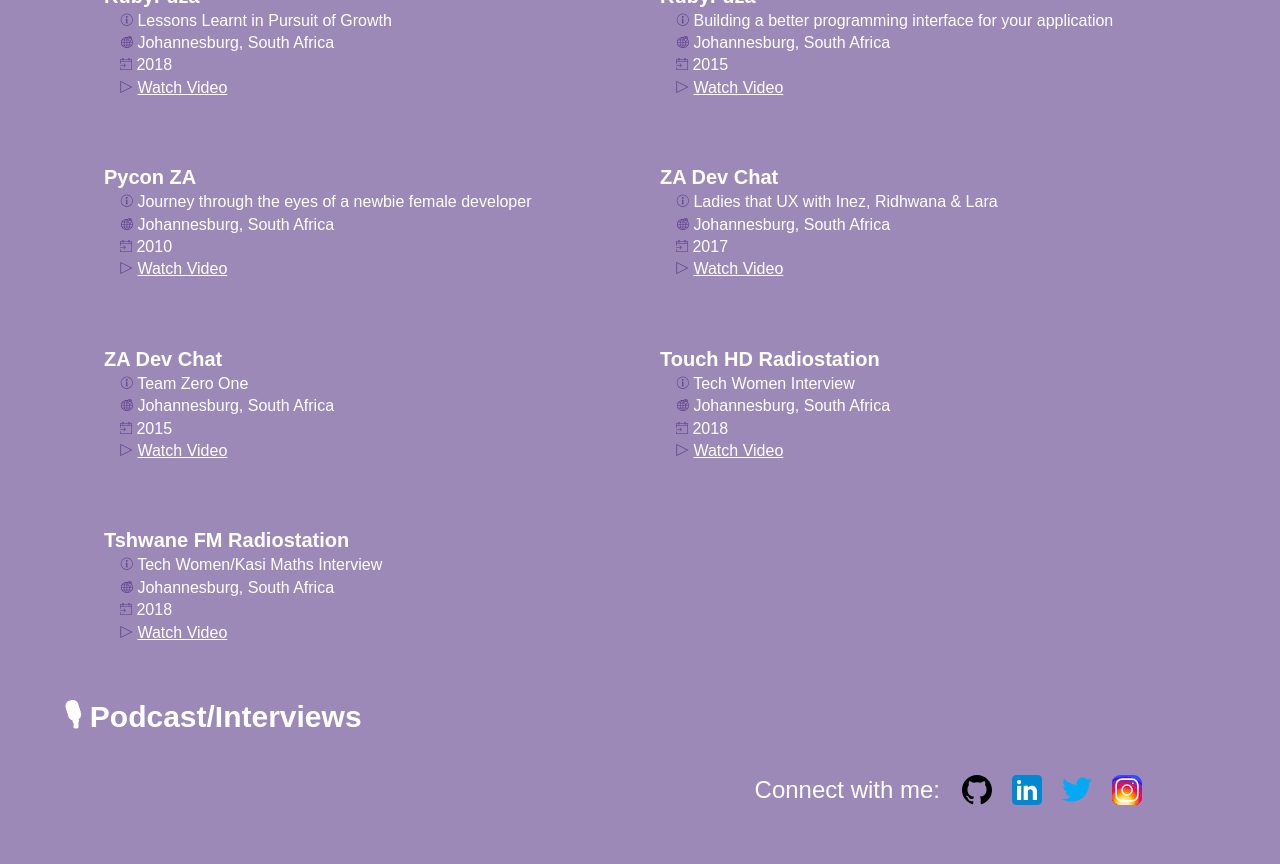
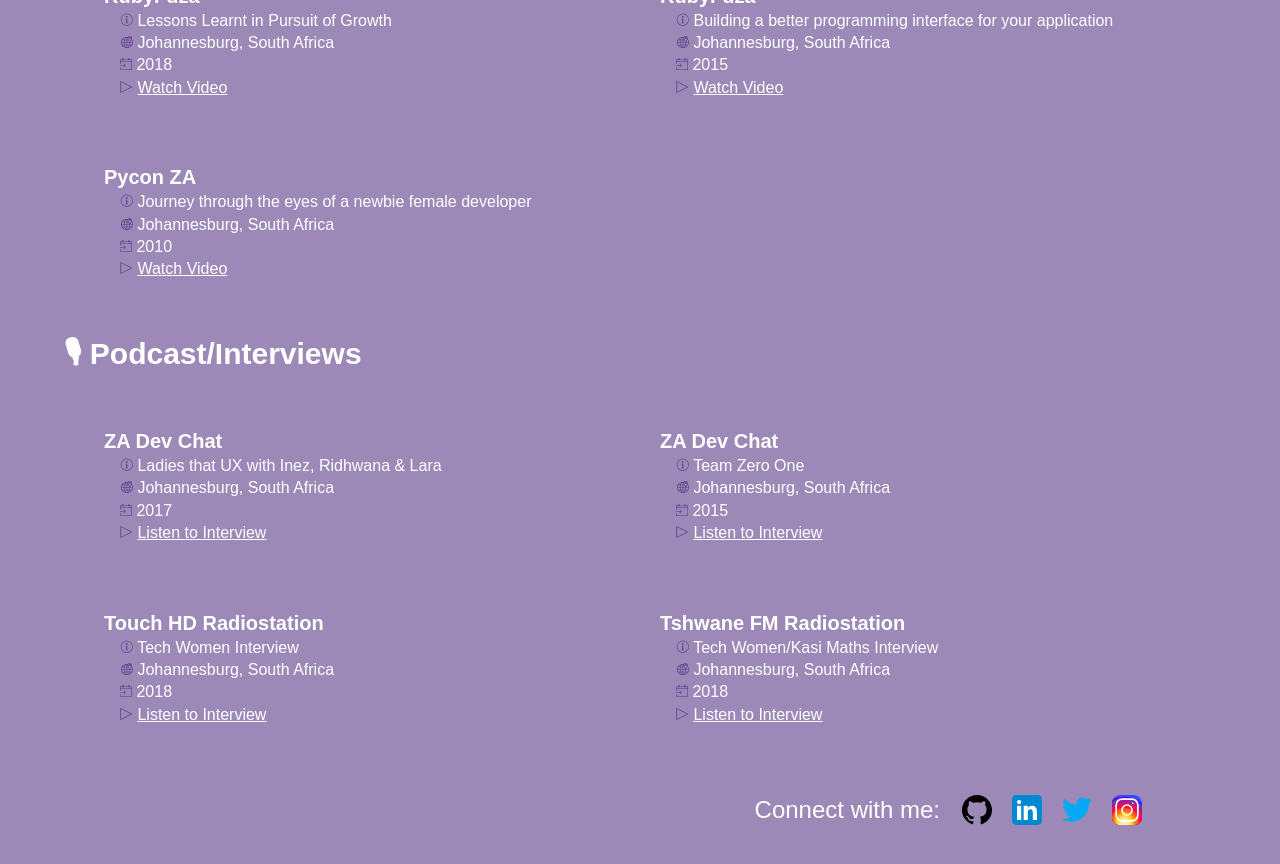
Before and after one commit to Ridhwana/Ridhwana.github.io, a Jekyll site: the page built from speaking.md, in a window 1280 px wide and 900 px high, scrolled down 1175 px. Shown: the top 864 px of the window. Built offline with Jekyll 4.4.1, drawn with Linux system fonts in a browser that asks for light colours.

Commit message:
refactor: separate out podcasts and conference talks

```diff
--- a/_layouts/speaking.html
+++ b/_layouts/speaking.html
@@ -5,7 +5,6 @@ layout: default
 <div class="talks__container">
 
   <!-- <h1 class="talks__sub-header">🎤 Upcoming Conference Talks</h1> -->
-
 
   <div class="talks__picture">
     <img class="talks__picture-img" src="{{ "/assets/images/ridhwana-presenting.jpg" | absolute_url }}">
@@ -44,42 +43,35 @@ layout: default
   </ul>
 
   <h1 class="talks__sub-header">🎙 Podcast/Interviews</h1>
-
-
-
-  <!-- <ul class="speaking__list">
-    {% for speech in site.data.speaking %}
-      <li class="speaking__item">
-        <div class="speaking__conference-logo">
-          <img src="/assets/images/speaking/{{ speech.conference_logo }}"/>
-        </div>
-
-        <div class="speech__title">{{ speech.title }}</div>
-
-        <div class="speech__overview">
-          <div class="speech__details">
-            <div class="speech__overview-details">
-              <div>{{ speech.conference }} ({{ speech.year }})</div>
-              <div>{{ speech.location }}</div>
-              <div><a href="{{ speech.media }}">{{ speech.media }}</a></div>
-            </div>
-            <div class="speech__abstract">{{ speech.abstract }}</div>
+  <ul class="talks__list">
+    {% for talk in site.data.podcasts %}
+      <li class="talk__item">
+        <h3 class="talk-item__conference">{{ talk.conference }}</h3>
+        <div class="talk-item__details">
+          <div class="talk-item__title">
+            <span>
+              <img src="{{ "/assets/images/icons/info.svg" | absolute_url }}"/>
+            </span>
+            {{ talk.title }}</div>
+          <div class="talk-item__location">
+            <span>
+              <img src="{{ "/assets/images/icons/world-location.svg" | absolute_url }}"/>
+            </span>
+            {{ talk.location }}</div>
+          <div class="talk-item__date">
+            <span>
+              <img src="{{ "/assets/images/icons/calendar.svg" | absolute_url }}"/>
+            </span>
+            {{ talk.date }}</div>
+          <div class="talk-item__link">
+            <span>
+              <img src="{{ "/assets/images/icons/play.svg" | absolute_url }}"/>
+            </span>
+              <a href="{{ talk.media }}">Listen to Interview</a>
           </div>
-
-          {% if speech.mediaType == "google-drive" %}
-            <div class="speech__media-embed">
-              <iframe
-                frameborder="0"
-                width="500"
-                height="70"
-                src="https://drive.google.com/file/d/1nQjcMmDupGKtxUJXHk0KAOhiEEBD2Brs/preview">
-              </iframe>
-            </div>
-          {% else %}
-            <div class="speech__media-embed">{{ speech.embed }}</div>
-          {% endif %}
         </div>
       </li>
     {% endfor %}
-  </ul> -->
+  </ul>
+
 </div>
```
Also changed, not shown: _data/podcasts.yml (added, +44 -0 lines), _data/speaking.yml (+0 -46 lines).
